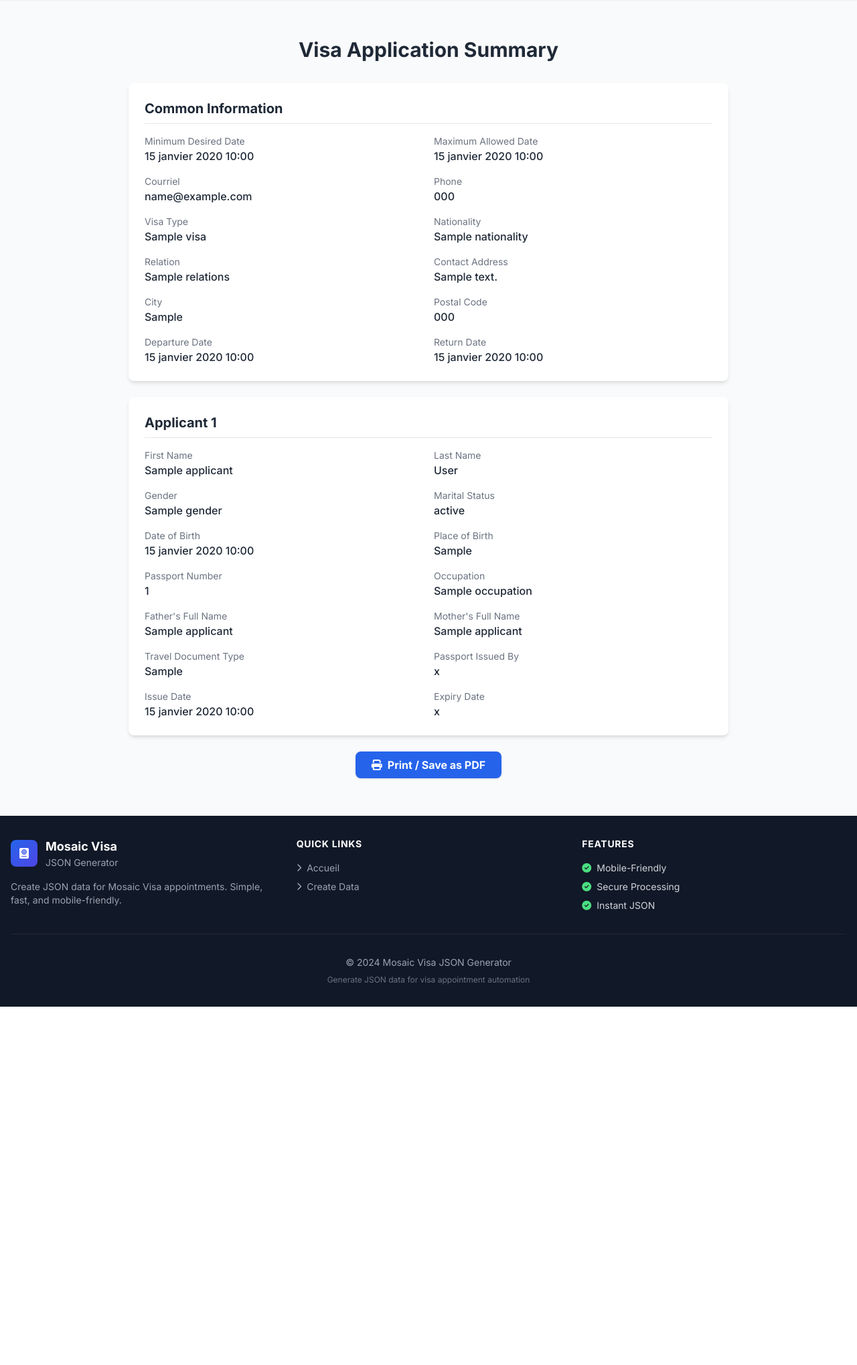
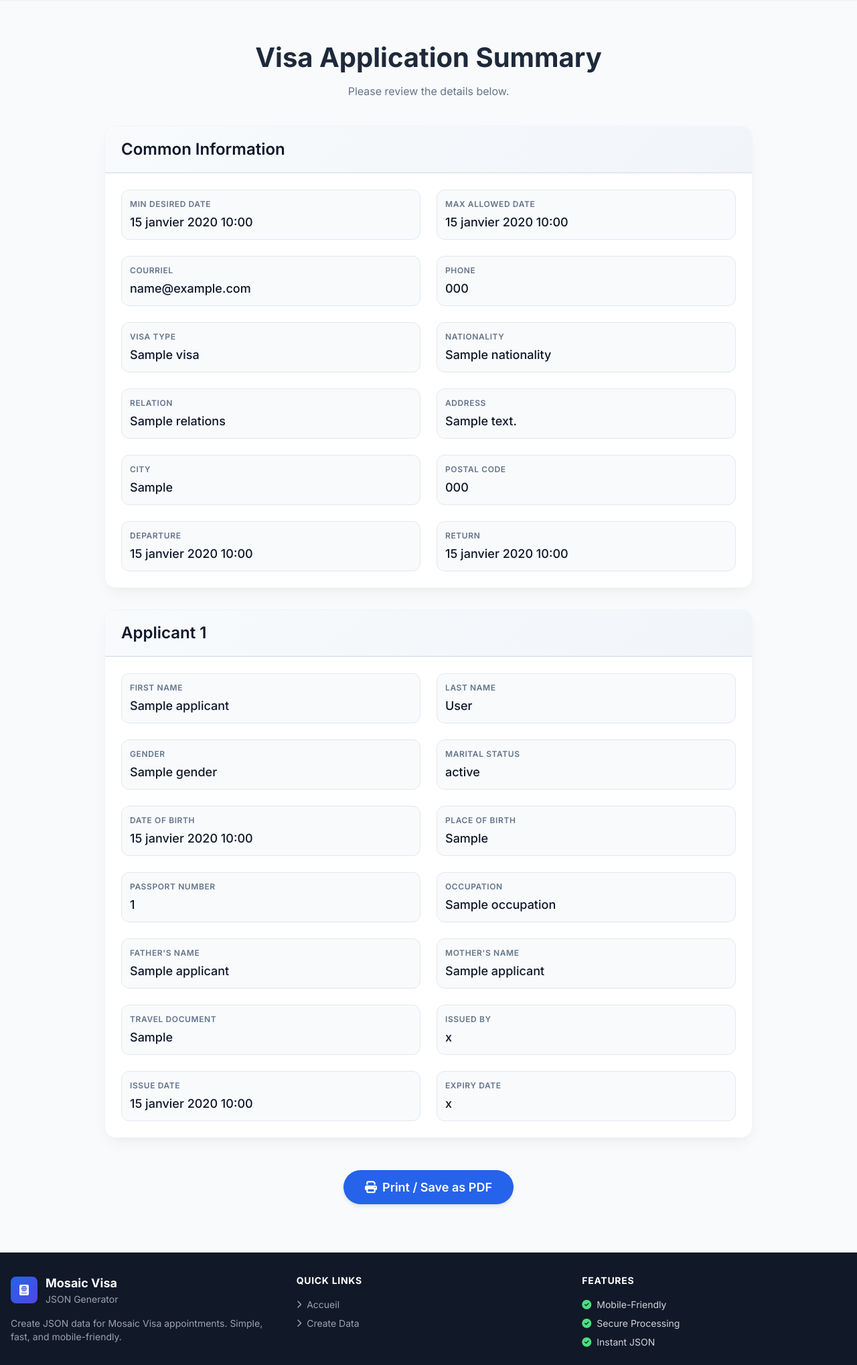
Before and after one commit to nightmere33/Data-Generator-JSON-WebSite-, a Django app: template visa_form/templates/visa_form/preview_print.html in a window 1280 px wide. Shown: the part 65-2103 px from the top of the page at 67% size. Before the commit the page ends 1568 px from the top, so only its background shows below. Run offline with Django 5.2, Linux system fonts and the light colour scheme; the template is opened without the code that fills it: most values are stand-ins (such as "Sample title", 1, 10 or a date in 2020); some libraries are stand-ins or nearby versions.

Commit message:
update preview pdf page

```diff
--- a/visa_form/templates/visa_form/preview_print.html
+++ b/visa_form/templates/visa_form/preview_print.html
@@ -5,112 +5,305 @@
 
 {% block extra_head %}
 <style>
+    /* Screen styles – modern, clean, readable */
+    .summary-container {
+        max-width: 1000px;
+        margin: 2rem auto;
+        padding: 0 1rem;
+    }
+
+    .summary-header {
+        text-align: center;
+        margin-bottom: 2.5rem;
+    }
+
+    .summary-header h1 {
+        font-size: 2.5rem;
+        font-weight: 700;
+        color: #1e293b;
+        margin-bottom: 0.5rem;
+    }
+
+    .summary-header p {
+        font-size: 1rem;
+        color: #64748b;
+    }
+
+    .summary-card {
+        background: white;
+        border-radius: 16px;
+        box-shadow: 0 10px 25px -5px rgba(0,0,0,0.05), 0 8px 10px -6px rgba(0,0,0,0.02);
+        margin-bottom: 2rem;
+        overflow: hidden;
+        border: 1px solid #f1f5f9;
+        transition: box-shadow 0.2s;
+    }
+
+    .summary-card:hover {
+        box-shadow: 0 20px 30px -10px rgba(0,0,0,0.1);
+    }
+
+    .summary-card h2 {
+        background: linear-gradient(135deg, #f8fafc 0%, #f1f5f9 100%);
+        padding: 1rem 1.5rem;
+        margin: 0;
+        font-size: 1.5rem;
+        font-weight: 600;
+        color: #0f172a;
+        border-bottom: 2px solid #e2e8f0;
+    }
+
+    .summary-content {
+        padding: 1.5rem;
+        display: grid;
+        grid-template-columns: repeat(auto-fit, minmax(300px, 1fr));
+        gap: 1.5rem;
+    }
+
+    .data-item {
+        display: flex;
+        flex-direction: column;
+        padding: 0.75rem;
+        background: #f8fafc;
+        border-radius: 12px;
+        border: 1px solid #e2e8f0;
+    }
+
+    .data-label {
+        font-size: 0.75rem;
+        font-weight: 600;
+        text-transform: uppercase;
+        letter-spacing: 0.05em;
+        color: #64748b;
+        margin-bottom: 0.25rem;
+    }
+
+    .data-value {
+        font-size: 1.125rem;
+        font-weight: 500;
+        color: #0f172a;
+        word-break: break-word;
+    }
+
+    .print-button {
+        text-align: center;
+        margin: 3rem 0;
+    }
+
+    .print-button button {
+        background: #2563eb;
+        color: white;
+        border: none;
+        padding: 0.75rem 2rem;
+        font-size: 1.125rem;
+        font-weight: 600;
+        border-radius: 9999px;
+        cursor: pointer;
+        box-shadow: 0 4px 6px -1px rgba(0,0,0,0.1);
+        transition: all 0.2s;
+    }
+
+    .print-button button:hover {
+        background: #1d4ed8;
+        transform: translateY(-2px);
+        box-shadow: 0 10px 15px -3px rgba(0,0,0,0.1);
+    }
+
+    @media (max-width: 640px) {
+        .summary-content {
+            grid-template-columns: 1fr;
+        }
+        .summary-header h1 {
+            font-size: 2rem;
+        }
+    }
+
+    /* Print styles – clean, black and white, no extras */
     @media print {
-        /* Hide navigation, footer, and other screen-only elements */
-        header, footer, .no-print, button, .print\:hidden {
+        header, footer, .no-print, button, .print-button, .print\:hidden {
             display: none !important;
         }
-        /* Ensure white background and black text */
         body {
             background: white !important;
             color: black !important;
-            font-size: 12pt;
+            font-size: 11pt;
             line-height: 1.4;
         }
-        .container, .max-w-4xl {
+        .summary-container {
             max-width: 100% !important;
             padding: 0 !important;
             margin: 0 auto !important;
         }
-        /* Simplify card appearance */
-        .bg-white, .rounded-lg, .shadow-md {
+        .summary-card {
             background: none !important;
             box-shadow: none !important;
-            border: 1px solid #ddd !important;
+            border: 1px solid #aaa !important;
+            border-radius: 4px !important;
             margin-bottom: 15px !important;
             page-break-inside: avoid;
         }
-        h1, h2 {
+        .summary-card h2 {
+            background: none !important;
+            border-bottom: 1px solid #333 !important;
             color: black !important;
-            border-bottom: 1px solid #333 !important;
+            padding: 0.5rem 1rem !important;
         }
-        .grid {
+        .summary-content {
+            padding: 0.5rem 1rem !important;
             display: block !important;
         }
-        .grid > div {
-            display: inline-block;
-            width: 48%;
-            margin-right: 1%;
-            vertical-align: top;
+        .data-item {
+            background: none !important;
+            border: none !important;
+            padding: 0.25rem 0 !important;
+            display: flex;
+            flex-direction: row;
+            border-bottom: 1px dotted #ccc !important;
         }
-        dt {
+        .data-label {
             font-weight: bold;
-            color: #333 !important;
+            color: black !important;
+            width: 30%;
+            font-size: 10pt;
         }
-        dd {
-            margin-bottom: 0.5rem;
+        .data-value {
+            width: 70%;
+            font-size: 10pt;
+            color: black !important;
         }
-        /* Hide the print button when printing */
-        .print-button {
-            display: none;
-        }
-    }
-    /* Screen styles remain as before, but we can keep them */
-    .print-button {
-        margin-top: 20px;
-        text-align: center;
     }
 </style>
 {% endblock %}
 
 {% block content %}
-<div class="max-w-4xl mx-auto py-8">
-    <h1 class="text-3xl font-bold text-center mb-8">{% trans "Visa Application Summary" %}</h1>
-
-    <!-- Common Information -->
-    <div class="bg-white rounded-lg shadow-md p-6 mb-6">
-        <h2 class="text-xl font-bold text-gray-800 mb-4 border-b pb-2">{% trans "Common Information" %}</h2>
-        <dl class="grid grid-cols-1 md:grid-cols-2 gap-4">
-            <div><dt class="text-sm text-gray-500">{% trans "Minimum Desired Date" %}</dt><dd class="font-medium">{{ data.common.start_date }}</dd></div>
-            <div><dt class="text-sm text-gray-500">{% trans "Maximum Allowed Date" %}</dt><dd class="font-medium">{{ data.common.max_date }}</dd></div>
-            <div><dt class="text-sm text-gray-500">{% trans "Email" %}</dt><dd class="font-medium">{{ data.common.email }}</dd></div>
-            <div><dt class="text-sm text-gray-500">{% trans "Phone" %}</dt><dd class="font-medium">{{ data.common.phone_local }}</dd></div>
-            <div><dt class="text-sm text-gray-500">{% trans "Visa Type" %}</dt><dd class="font-medium">{{ data.common.visa }}</dd></div>
-            <div><dt class="text-sm text-gray-500">{% trans "Nationality" %}</dt><dd class="font-medium">{{ data.common.nationality }}</dd></div>
-            <div><dt class="text-sm text-gray-500">{% trans "Relation" %}</dt><dd class="font-medium">{{ data.common.relations|default:"-" }}</dd></div>
-            <div><dt class="text-sm text-gray-500">{% trans "Contact Address" %}</dt><dd class="font-medium">{{ data.common.contact_address }}</dd></div>
-            <div><dt class="text-sm text-gray-500">{% trans "City" %}</dt><dd class="font-medium">{{ data.common.contact_city }}</dd></div>
-            <div><dt class="text-sm text-gray-500">{% trans "Postal Code" %}</dt><dd class="font-medium">{{ data.common.contact_postcode }}</dd></div>
-            <div><dt class="text-sm text-gray-500">{% trans "Departure Date" %}</dt><dd class="font-medium">{{ data.common.departure_date }}</dd></div>
-            <div><dt class="text-sm text-gray-500">{% trans "Return Date" %}</dt><dd class="font-medium">{{ data.common.return_date }}</dd></div>
-        </dl>
+<div class="summary-container">
+    <div class="summary-header">
+        <h1>{% trans "Visa Application Summary" %}</h1>
+        <p>{% trans "Please review the details below." %}</p>
     </div>
 
-    <!-- Applicants -->
+    <!-- Common Information Card -->
+    <div class="summary-card">
+        <h2>{% trans "Common Information" %}</h2>
+        <div class="summary-content">
+            <div class="data-item">
+                <span class="data-label">{% trans "Min Desired Date" %}</span>
+                <span class="data-value">{{ data.common.start_date }}</span>
+            </div>
+            <div class="data-item">
+                <span class="data-label">{% trans "Max Allowed Date" %}</span>
+                <span class="data-value">{{ data.common.max_date }}</span>
+            </div>
+            <div class="data-item">
+                <span class="data-label">{% trans "Email" %}</span>
+                <span class="data-value">{{ data.common.email }}</span>
+            </div>
+            <div class="data-item">
+                <span class="data-label">{% trans "Phone" %}</span>
+                <span class="data-value">{{ data.common.phone_local }}</span>
+            </div>
+            <div class="data-item">
+                <span class="data-label">{% trans "Visa Type" %}</span>
+                <span class="data-value">{{ data.common.visa }}</span>
+            </div>
+            <div class="data-item">
+                <span class="data-label">{% trans "Nationality" %}</span>
+                <span class="data-value">{{ data.common.nationality }}</span>
+            </div>
+            <div class="data-item">
+                <span class="data-label">{% trans "Relation" %}</span>
+                <span class="data-value">{{ data.common.relations|default:"-" }}</span>
+            </div>
+            <div class="data-item">
+                <span class="data-label">{% trans "Address" %}</span>
+                <span class="data-value">{{ data.common.contact_address }}</span>
+            </div>
+            <div class="data-item">
+                <span class="data-label">{% trans "City" %}</span>
+                <span class="data-value">{{ data.common.contact_city }}</span>
+            </div>
+            <div class="data-item">
+                <span class="data-label">{% trans "Postal Code" %}</span>
+                <span class="data-value">{{ data.common.contact_postcode }}</span>
+            </div>
+            <div class="data-item">
+                <span class="data-label">{% trans "Departure" %}</span>
+                <span class="data-value">{{ data.common.departure_date }}</span>
+            </div>
+            <div class="data-item">
+                <span class="data-label">{% trans "Return" %}</span>
+                <span class="data-value">{{ data.common.return_date }}</span>
+            </div>
+        </div>
+    </div>
+
+    <!-- Applicants Cards -->
     {% for applicant in data.applicants %}
-    <div class="bg-white rounded-lg shadow-md p-6 mb-6">
-        <h2 class="text-xl font-bold text-gray-800 mb-4 border-b pb-2">{% trans "Applicant" %} {{ forloop.counter }}</h2>
-        <dl class="grid grid-cols-1 md:grid-cols-2 gap-4">
-            <div><dt class="text-sm text-gray-500">{% trans "First Name" %}</dt><dd class="font-medium">{{ applicant.name }}</dd></div>
-            <div><dt class="text-sm text-gray-500">{% trans "Last Name" %}</dt><dd class="font-medium">{{ applicant.surname }}</dd></div>
-            <div><dt class="text-sm text-gray-500">{% trans "Gender" %}</dt><dd class="font-medium">{{ applicant.gender }}</dd></div>
-            <div><dt class="text-sm text-gray-500">{% trans "Marital Status" %}</dt><dd class="font-medium">{{ applicant.marital_status }}</dd></div>
-            <div><dt class="text-sm text-gray-500">{% trans "Date of Birth" %}</dt><dd class="font-medium">{{ applicant.birthday }}</dd></div>
-            <div><dt class="text-sm text-gray-500">{% trans "Place of Birth" %}</dt><dd class="font-medium">{{ applicant.birth_place }}</dd></div>
-            <div><dt class="text-sm text-gray-500">{% trans "Passport Number" %}</dt><dd class="font-medium">{{ applicant.passport_number|default:"-" }}</dd></div>
-            <div><dt class="text-sm text-gray-500">{% trans "Occupation" %}</dt><dd class="font-medium">{{ applicant.occupation }}</dd></div>
-            <div><dt class="text-sm text-gray-500">{% trans "Father's Full Name" %}</dt><dd class="font-medium">{{ applicant.father_name|default:"-" }}</dd></div>
-            <div><dt class="text-sm text-gray-500">{% trans "Mother's Full Name" %}</dt><dd class="font-medium">{{ applicant.mother_name|default:"-" }}</dd></div>
-            <div><dt class="text-sm text-gray-500">{% trans "Travel Document Type" %}</dt><dd class="font-medium">{{ applicant.travel_document }}</dd></div>
-            <div><dt class="text-sm text-gray-500">{% trans "Passport Issued By" %}</dt><dd class="font-medium">{{ applicant.passport_issued_by }}</dd></div>
-            <div><dt class="text-sm text-gray-500">{% trans "Issue Date" %}</dt><dd class="font-medium">{{ applicant.passport_issue_date }}</dd></div>
-            <div><dt class="text-sm text-gray-500">{% trans "Expiry Date" %}</dt><dd class="font-medium">{{ applicant.passport_expiry }}</dd></div>
-        </dl>
+    <div class="summary-card">
+        <h2>{% trans "Applicant" %} {{ forloop.counter }}</h2>
+        <div class="summary-content">
+            <div class="data-item">
+                <span class="data-label">{% trans "First Name" %}</span>
+                <span class="data-value">{{ applicant.name }}</span>
+            </div>
+            <div class="data-item">
+                <span class="data-label">{% trans "Last Name" %}</span>
+                <span class="data-value">{{ applicant.surname }}</span>
+            </div>
+            <div class="data-item">
+                <span class="data-label">{% trans "Gender" %}</span>
+                <span class="data-value">{{ applicant.gender }}</span>
+            </div>
+            <div class="data-item">
+                <span class="data-label">{% trans "Marital Status" %}</span>
+                <span class="data-value">{{ applicant.marital_status }}</span>
+            </div>
+            <div class="data-item">
+                <span class="data-label">{% trans "Date of Birth" %}</span>
+                <span class="data-value">{{ applicant.birthday }}</span>
+            </div>
+            <div class="data-item">
+                <span class="data-label">{% trans "Place of Birth" %}</span>
+                <span class="data-value">{{ applicant.birth_place }}</span>
+            </div>
+            <div class="data-item">
+                <span class="data-label">{% trans "Passport Number" %}</span>
+                <span class="data-value">{{ applicant.passport_number|default:"-" }}</span>
+            </div>
+            <div class="data-item">
+                <span class="data-label">{% trans "Occupation" %}</span>
+                <span class="data-value">{{ applicant.occupation }}</span>
+            </div>
+            <div class="data-item">
+                <span class="data-label">{% trans "Father's Name" %}</span>
+                <span class="data-value">{{ applicant.father_name|default:"-" }}</span>
+            </div>
+            <div class="data-item">
+                <span class="data-label">{% trans "Mother's Name" %}</span>
+                <span class="data-value">{{ applicant.mother_name|default:"-" }}</span>
+            </div>
+            <div class="data-item">
+                <span class="data-label">{% trans "Travel Document" %}</span>
+                <span class="data-value">{{ applicant.travel_document }}</span>
+            </div>
+            <div class="data-item">
+                <span class="data-label">{% trans "Issued By" %}</span>
+                <span class="data-value">{{ applicant.passport_issued_by }}</span>
+            </div>
+            <div class="data-item">
+                <span class="data-label">{% trans "Issue Date" %}</span>
+                <span class="data-value">{{ applicant.passport_issue_date }}</span>
+            </div>
+            <div class="data-item">
+                <span class="data-label">{% trans "Expiry Date" %}</span>
+                <span class="data-value">{{ applicant.passport_expiry }}</span>
+            </div>
+        </div>
     </div>
     {% endfor %}
 
     <div class="print-button">
-        <button onclick="window.print()" class="bg-blue-600 hover:bg-blue-700 text-white font-bold py-2 px-6 rounded-lg shadow">
+        <button onclick="window.print()">
             <i class="fas fa-print mr-2"></i>{% trans "Print / Save as PDF" %}
         </button>
     </div>
```
Also changed, not shown: db.sqlite3.
